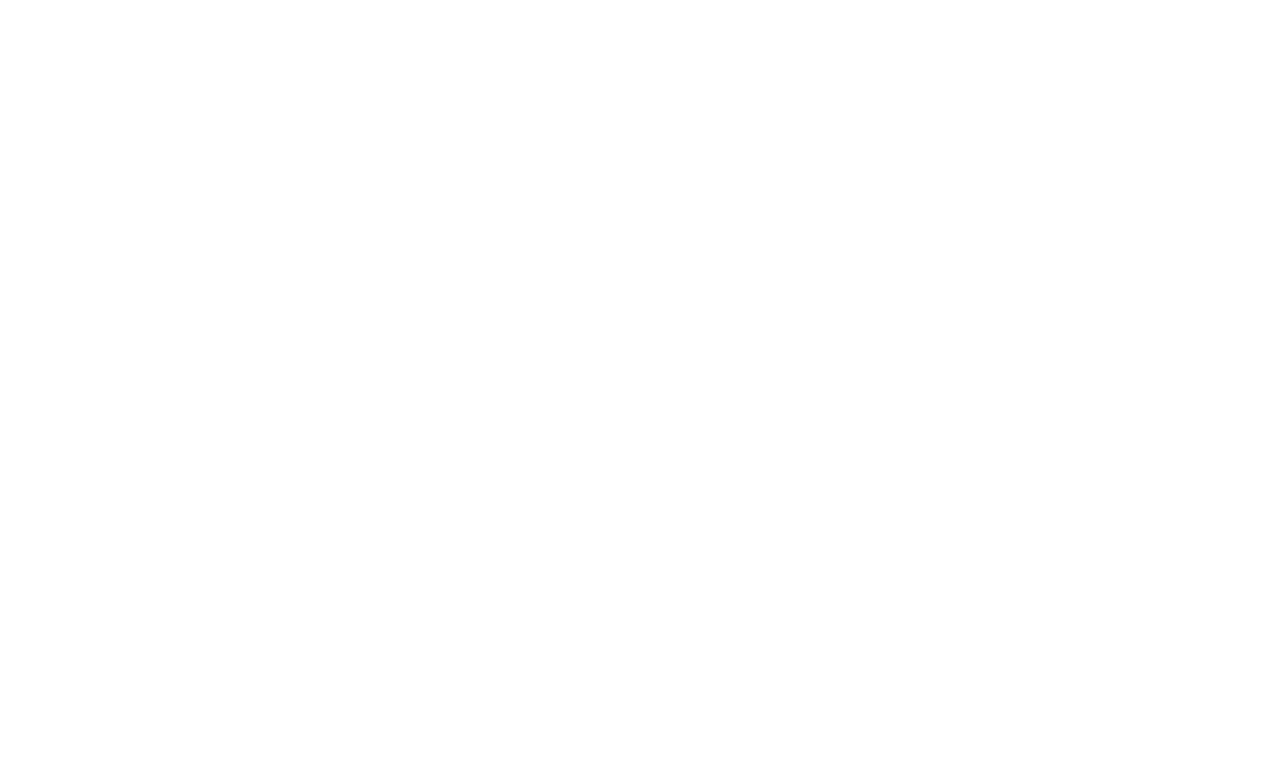
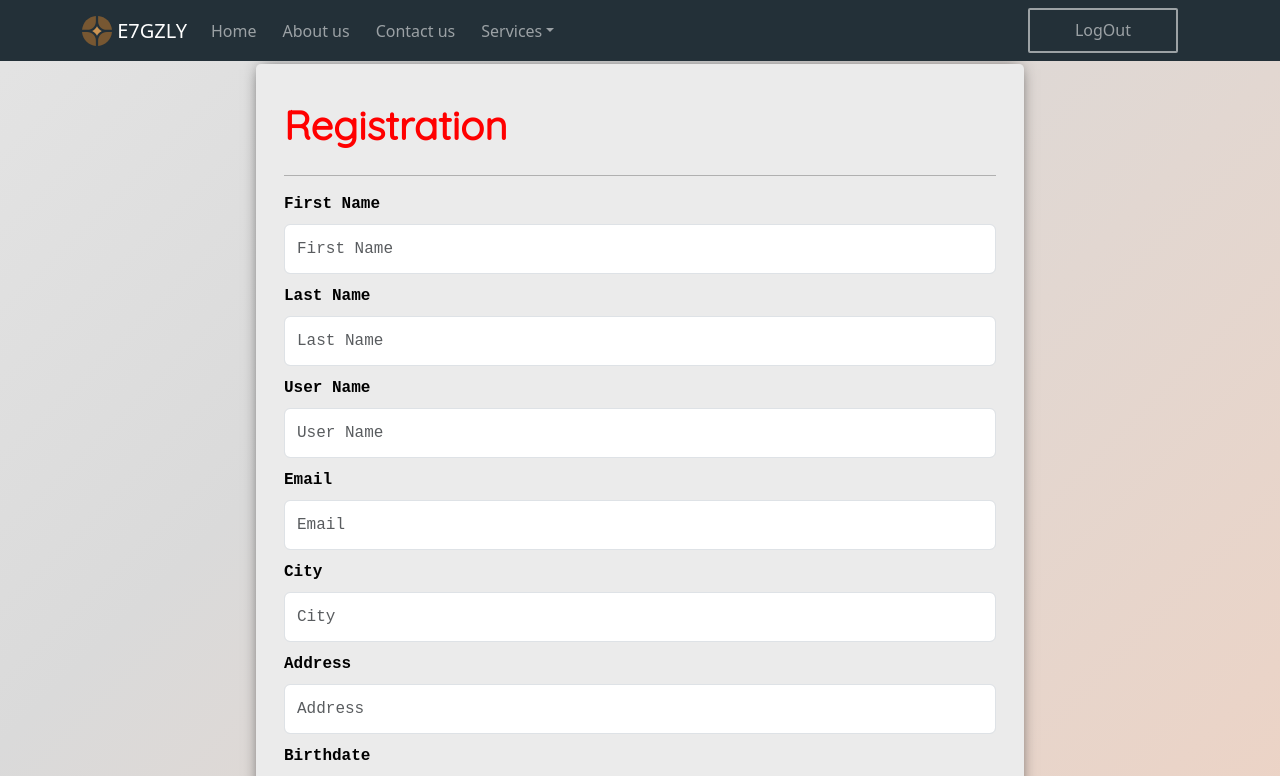
Before and after one commit to SalahAbotaleb/Match-Reservation-System, a React (Vite) app in the folder frontend/: page /Userprofile in a window 1280 px wide. Before the commit this address had no page. Shown: the top 776 px of the page. Built offline with nearby package versions, Linux system fonts and the light colour scheme.

Commit message:
yarab n5ls

```diff
--- a/frontend/src/App.jsx
+++ b/frontend/src/App.jsx
@@ -4,13 +4,15 @@ import './App.css';
 import { BrowserRouter, Routes, Route } from "react-router-dom";
 import LandingPage from "./component/user/LandingPage";
 import UserHomeTest from "./component/user/UserHomeTest";
+import Userprofile from "./component/user/Userprofile";
 
 function App() {
     return (
         <div>
             <BrowserRouter>
                 <Routes>
-                    <Route path="/UserHome" element={<UserHomeTest />} />
+                    <Route path="/UserHomeTest" element={<UserHomeTest />} />
+                    <Route path="/Userprofile" element={<Userprofile />} />
                     <Route path="/" element={<LandingPage />} />
                     <Route path="/Login" element={<Login />} />
                     <Route path="/signup" element={<Signup />} />
--- a/frontend/src/component/layout/NavBar/NavBar.jsx
+++ b/frontend/src/component/layout/NavBar/NavBar.jsx
@@ -6,7 +6,43 @@ import NavDropdown from 'react-bootstrap/NavDropdown';
 import Nav from 'react-bootstrap/Nav';
 import brandLogo from "../../../images/logo2.svg";
 import Button from 'react-bootstrap/esm/Button';
-function NavBar() {
+import PropTypes from 'prop-types';
+
+// ...
+
+NavBar.propTypes = {
+    loggedIn: PropTypes.bool.isRequired,
+};
+
+
+const ButtonsUsed = (props) => {
+
+    if (props.loggedIn) {
+        return (
+            <Button href="/" className="NavSignup"> LogOut  </Button>
+        )
+    }
+    else {
+        return (
+            <>
+                <Button href="/signup" className='NavSignup'>Register </Button>
+                <Button href="/login" className="NavLogin"> Login  </Button>
+            </>
+        )
+    }
+}
+
+ButtonsUsed.propTypes = {
+    loggedIn: PropTypes.bool.isRequired,
+};
+
+
+
+
+function NavBar(props) {
+
+    // eslint-disable-next-line no-unused-vars
+    const { loggedIn } = props;
 
     return (
         <Navbar expand="lg" className="CustomBg Custom" variant='dark' sticky='top'>
@@ -28,10 +64,11 @@ function NavBar() {
                         <Nav.Link className="LinkHover" href="/">Home</Nav.Link>
                         <Nav.Link className="LinkHover" href="/">About us </Nav.Link>
                         <Nav.Link className="LinkHover" href="/">Contact us</Nav.Link>
-                        <NavDropdown title="Servecies" id="basic-nav-dropdown">
+                        <NavDropdown title="Services" id="basic-nav-dropdown">
                             <NavDropdown.Item href="#action/3.1">view future matches</NavDropdown.Item>
                             <NavDropdown.Item href="#action/3.2"> book your seat </NavDropdown.Item>
                             <NavDropdown.Item href="#action/3.3">Add accouncment to a match </NavDropdown.Item>
+                            <NavDropdown.Item href="/UserProfile">profile </NavDropdown.Item>
                             <NavDropdown.Divider />
                             <NavDropdown.Item href="#action/3.4">
                                 <NavDropdown.Item href="/login">Login</NavDropdown.Item>
@@ -41,9 +78,8 @@ function NavBar() {
                     </Nav>
 
 
-                    <Button href="/signup" className='NavSignup'>Register </Button>
+                    <ButtonsUsed loggedIn={loggedIn} />
 
-                    <Button href="/login" className="NavLogin"> Login  </Button>
                 </Navbar.Collapse>
 
             </Container>
--- a/frontend/src/component/user/LandingPage.jsx
+++ b/frontend/src/component/user/LandingPage.jsx
@@ -100,13 +100,12 @@ const ImgSection = () => {
 const LandingPage = () => {
     return (
         <div>
-            <NavBar />
+            <NavBar loggedIn={false} />
             <ImgSection />
             <Features />
             <UserExFeature />
             <Footer />
         </div>
-
     );
 };
 
--- a/frontend/src/component/user/Login.jsx
+++ b/frontend/src/component/user/Login.jsx
@@ -48,7 +48,7 @@ const Login = () => {
             const data = await res.data;
             if (data.success) {
                 setUserState(prevState => ({ ...prevState, success: true }))
-                navigate('/UserHome');
+                navigate('/Userprofile'); // suppose to be user home page
             }
         } catch (Err) {
             setUserState(prevState => ({ ...prevState, success: false }))
--- /dev/null
+++ b/frontend/src/component/user/Userprofile.css
@@ -0,0 +1,19 @@
+.page-container {
+    display: flex;
+    flex-direction: column;
+    min-height: 100vh;;
+}
+.content-wrap {
+    flex: 1;
+  }
+
+.testimg{
+        z-index: -1;
+}
+  .PersonalInfo{
+    z-index: 2;
+    position: 'absolute';
+    margin: none;
+    top: 0;
+    left: 0;
+  }
--- /dev/null
+++ b/frontend/src/component/user/Userprofile.jsx
@@ -0,0 +1,48 @@
+import "./Userprofile.css";
+import NavBar from "../layout/NavBar/NavBar";
+import Footer from "../layout/Footer/Footer";
+import Logo from "../../images/stadium.jpg";
+import RegistrationForm from "./RegistrationForm";
+
+const ImgSection = () => {
+    return (
+        <div className="imgSection testimg">
+            <div className="herogredient"></div>
+            <img id="bgImg" width="100%" src={Logo}></img>
+
+        </div >
+    );
+
+}
+
+
+const Userprofile = () => {
+
+
+
+    return (
+
+        <div className="page-container">
+
+            <div className="content-wrap">
+                <NavBar loggedIn={true} />
+                <div style={{ position: 'relative' }}>
+                    <ImgSection />
+                    <div className="SignupForm scrollable PersonalInfo" style={{ position: 'absolute', top: 0, left: 0 }}>
+                        <div className="jumbotron">
+                            <RegistrationForm />
+                        </div>
+                    </div>
+                </div>
+                <Footer />
+            </div>
+
+            <Footer />
+
+        </div>
+
+    );
+};
+
+
+export default Userprofile;
```
Also changed, not shown: 1 other file (tests, documents, lock files or other folders).
